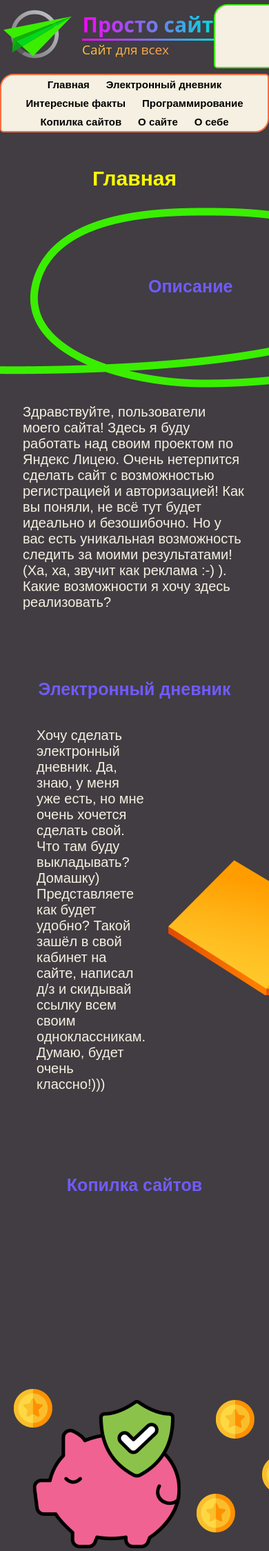
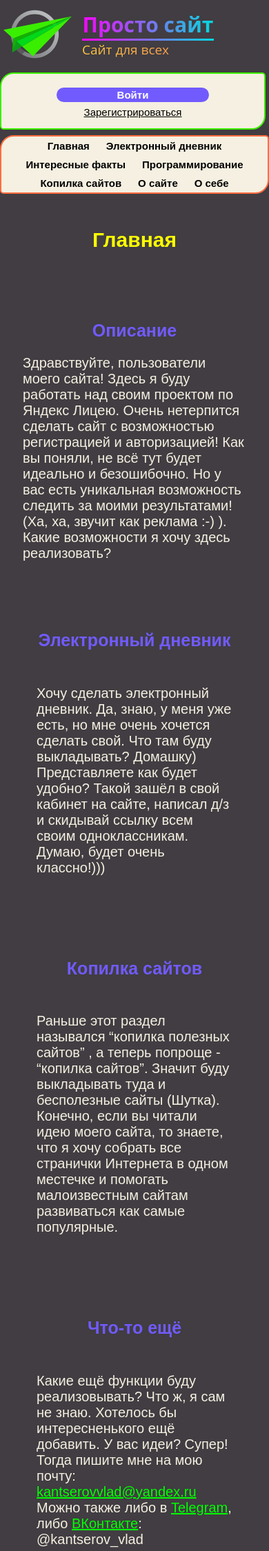
Before and after one commit to Kantserovvlad/FlaskTest, a Flask app: page / in a window 390 px wide; the page is wider, and only the part inside the window is pictured. Shown: the top 2249 px of that part at 69% size. Run offline with Flask 2, Linux system fonts and the light colour scheme.

Commit message:
Сделал мобильную адаптацию

```diff
--- a/main.py
+++ b/main.py
@@ -79,4 +79,4 @@
 if __name__ == '__main__':
     db_session.global_init("db/diary.db")
     # app.run(host='0.0.0.0', port=5000)
-    serve(app, host='0.0.0.0', port=5000)
+    serve(app, port=5000)
--- a/static/css/main.css
+++ b/static/css/main.css
@@ -303,6 +303,7 @@
     width: auto;
     display: inline-block;
     transition: all 0.5s ease;
+    margin-bottom: 5px;
 }
 
 #footer a:hover {
@@ -400,14 +401,41 @@
 /* 576px - 768px */
 
 @media screen and (max-width: 768px) {
-    /* --- */
+    .header {
+        display: flex;
+        flex-direction: column;
+    }
+
+    .section1 img {
+        display: none;
+    }
+
+    .section1 h2 {
+        position: unset;
+    }
+
+    .box_img_text {
+        display: inline-flex;
+        flex-direction: column-reverse;
+        margin-top: 10px;
+    }
+
+    .section3 .box_img_text {
+        flex-direction: column
+    }
+
+    input {
+        width: 70%;
+    }
 }
 
 
 /* 320px - 576px */
 
 @media screen and (max-width: 576px) {
-    /* ---- */
+    .box_img_text img {
+        display: none
+    }
 }
 
 @media screen and (max-width: 395px) {
```
